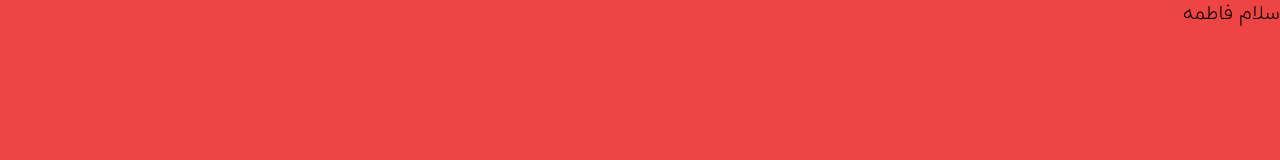
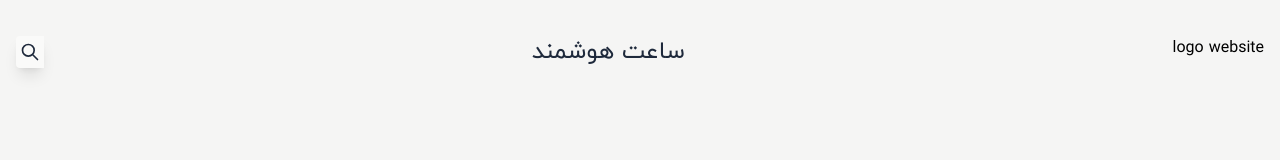
Before and after one commit to shahram02/sopping-website-layout-with-Tailwind, a website: page public/index.html in a window 1280 px wide. Drawn offline with Linux system fonts and the light colour scheme.

```diff
--- a/public/index.html
+++ b/public/index.html
@@ -5,9 +5,33 @@
     <meta http-equiv="X-UA-Compatible" content="IE=edge" />
     <meta name="viewport" content="width=device-width, initial-scale=1.0" />
     <link rel="stylesheet" href="./build/tailwind.css" />
-    <title>Digitize App</title>
+    <title>Digitize App-Shop</title>
   </head>
-  <body class="bg-red-500">
-   <h1 class="text-xl font-light">سلام فاطمه</h1>
+  <body class="bg-stone-100">
+    <!-- app bar -->
+    <div class="flex flex-row justify-between center mt-9 px-4 mb-6">
+      <div class="">logo website</div>
+      <h3 class="text-2xl text-slate-800">ساعت هوشمند</h3>
+      <div
+        class="w-7 h-8 cursor-pointer rounded-l shadow-lg bg-stone-50 p-1 flex justify-center items-center"
+      >
+        <svg
+          xmlns="http://www.w3.org/2000/svg"
+          class="h-5 w-5 stroke-slate-800"
+          fill="none"
+          viewBox="0 0 24 24"
+          stroke="currentColor"
+          stroke-width="2"
+        >
+          <path
+            stroke-linecap="round"
+            stroke-linejoin="round"
+            d="M21 21l-6-6m2-5a7 7 0 11-14 0 7 7 0 0114 0z"
+          />
+        </svg>
+      </div>
+    </div>
+    <!-- filter-sort mobile section -->
+
   </body>
 </html>
```
Also changed, not shown: public/build/tailwind.css.
